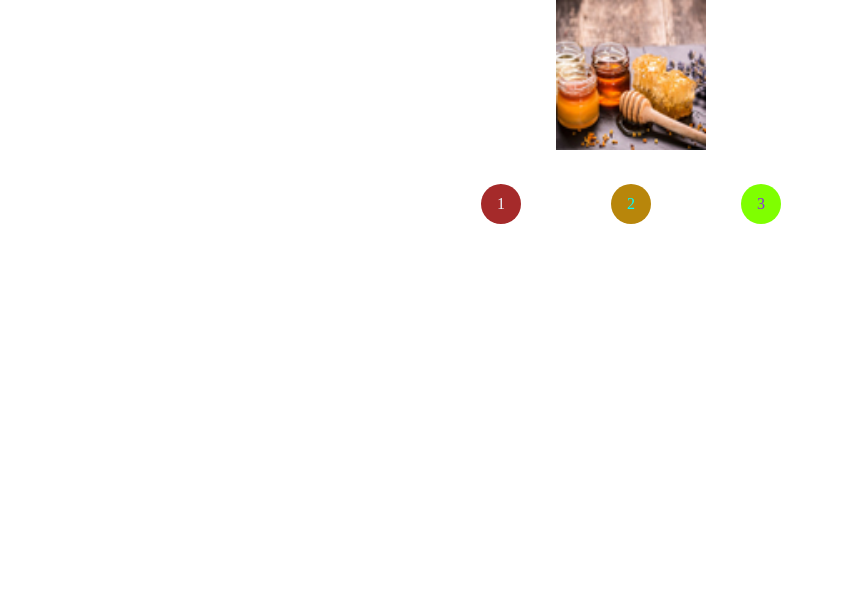
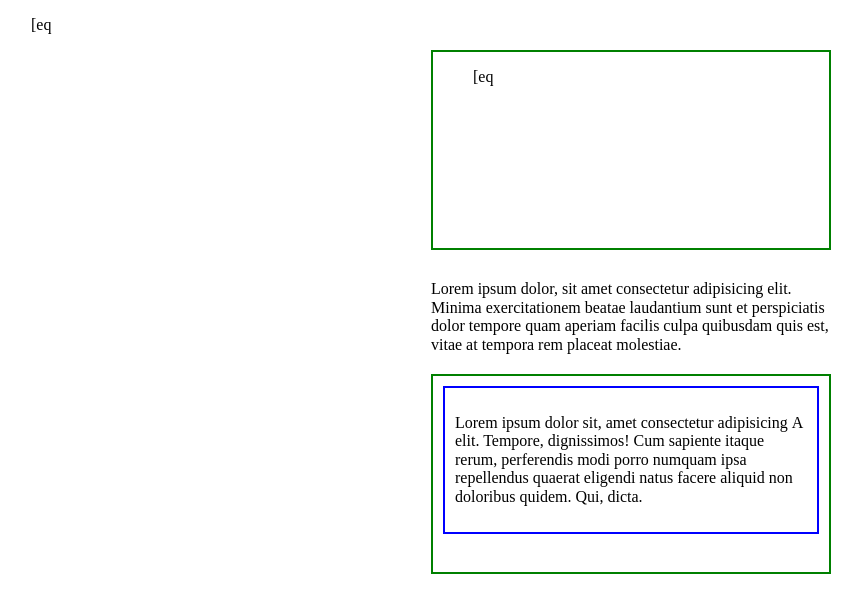
Before and after one commit to DmitryZabl/JQuery-calculator, a plain HTML site: page Калькулятор/index.html in a window 1280 px wide. Shown: the whole page, without its empty margins (9-871 px from the left). Drawn offline with Linux system fonts and the light colour scheme.

Commit message:
the-10th-lesson__"page layout"

```diff
--- a/Калькулятор/index.html
+++ b/Калькулятор/index.html
@@ -8,16 +8,23 @@
     <link rel="stylesheet" href="style/normalize.css" />
   </head>
   <body>
-
-    <div id="img-holder" class="img-holder">
-      <img src="/img/img1.jpg" alt="Увы">
-    </div>
-
-    <div id="toggles" class="toggles">
-      <div id="toggle1" class="toggle1" data-img-path="/img/img1.jpg">1</div>
-      <div id="toggle2" class="toggle2" data-img-path="/img/img2.jpg">2</div>
-      <div id="toggle3" class="toggle3" data-img-path="/img/img3.jpg">3</div>
-    </div>
+    <div id="test-box" class="test-box"></div>
+    <p id="text-block1" class="text">
+      Lorem ipsum dolor, sit amet consectetur adipisicing elit. Minima
+      exercitationem beatae laudantium sunt et perspiciatis dolor tempore quam
+      aperiam facilis culpa quibusdam quis est, vitae at tempora rem placeat
+      molestiae.
+    </p>
+    <section id="external-block" class="wrapper">
+      <div id="internal-block" class="container">
+        <p id="text-block2" class="inner">
+          Lorem ipsum dolor sit, amet consectetur adipisicing А elit. Tempore,
+          dignissimos! Cum sapiente itaque rerum, perferendis modi porro numquam
+          ipsa repellendus quaerat eligendi natus facere aliquid non doloribus
+          quidem. Qui, dicta.
+        </p>
+      </div>
+    </section>
 
     <script src="libs/JQuery/jquery-3.4.1.min.js"></script>
     <script src="js/main.js"></script>
--- a/Калькулятор/js/main.js
+++ b/Калькулятор/js/main.js
@@ -1,13 +1,36 @@
 $(document).ready(function(){
 
-  $('#toggles div').on('click', function(){
-    let imgPath = $(this).attr('data-img-path');
-    let $img = $('#img-holder img');
+  $('#test-box').html('<p style= "margin-left: 40px;" >[eq</p>');
+  $('#test-box').before('<p style= "margin-left: 40px;" >[eq</p>');
 
-    $img.fadeOut(1000 , function(){
-      $img.attr('src', imgPath).fadeIn(400);
-    })
-  });
+  /* $newContent = $(
+    '<h4>Заголовок</h4>'  +
+    '<p>Абзац с текстом</p>' +
+    '<ul>' +
+      '<li>Пункт 1</li>' +
+      '<li>Пункт 2</li>' +
+      '<li>Пункт 3</li>' +
+    '</ul>'
+  );
+
+  $newContent.hide();
+  $('#test-box').html($newContent);
+  $('#test-box').on('click', function () {
+    $newContent.fadeIn(1000);
+  }) */
 
 
-});
+  $('#test-box').on('click', function() {
+    let $cloneElement = $(this).clone();
+    $cloneElement.toString  = function  ()  {
+      return 'это клон';
+    };
+    $cloneElement.empty().html('[e[e[e[e')
+    $(this).after($cloneElement);
+
+  })
+  //$('#text-block2').unwrap().unwrap();
+
+
+
+})
--- a/Калькулятор/style/main.css
+++ b/Калькулятор/style/main.css
@@ -1,39 +1,28 @@
-.img-holder {
-  width: 150px;
+*, *::before, *::after  {
+  box-sizing: border-box;
+}
+
+
+.test-box {
+  width: 400px;
+  height: 200px;
+  border: 2px solid green;
+  margin: 0 auto 30px;
+}
+.text {
+  width: 400px;
   margin: 0 auto;
 }
-img {
-  width: 100%;
+
+.wrapper  {
+  width: 400px;
+  height: 200px;
+  padding: 10px 10px 20px;
+  border: 2px solid green;
+  margin: 20px auto 0;
 }
 
-.toggles  {
-  width: 300px;
-  margin: 30px auto;
-  display: flex;
-  justify-content: space-between;
+.container  {
+  border: 2px solid blue;
+  padding: 10px;
 }
-
-.toggle1,
-.toggle2,
-.toggle3  {
-  border-radius: 50%;
-  width: 40px;
-  height: 40px;
-  line-height: 40px;
-  text-align: center;
-}
-
-.toggle1  {
-  color: aliceblue;
-  background-color: brown;
-}
-
-.toggle2  {
-  color: aqua;
-  background-color: darkgoldenrod;
-}
-
-.toggle3  {
-  color: blueviolet;
-  background-color: chartreuse;
-}
```
